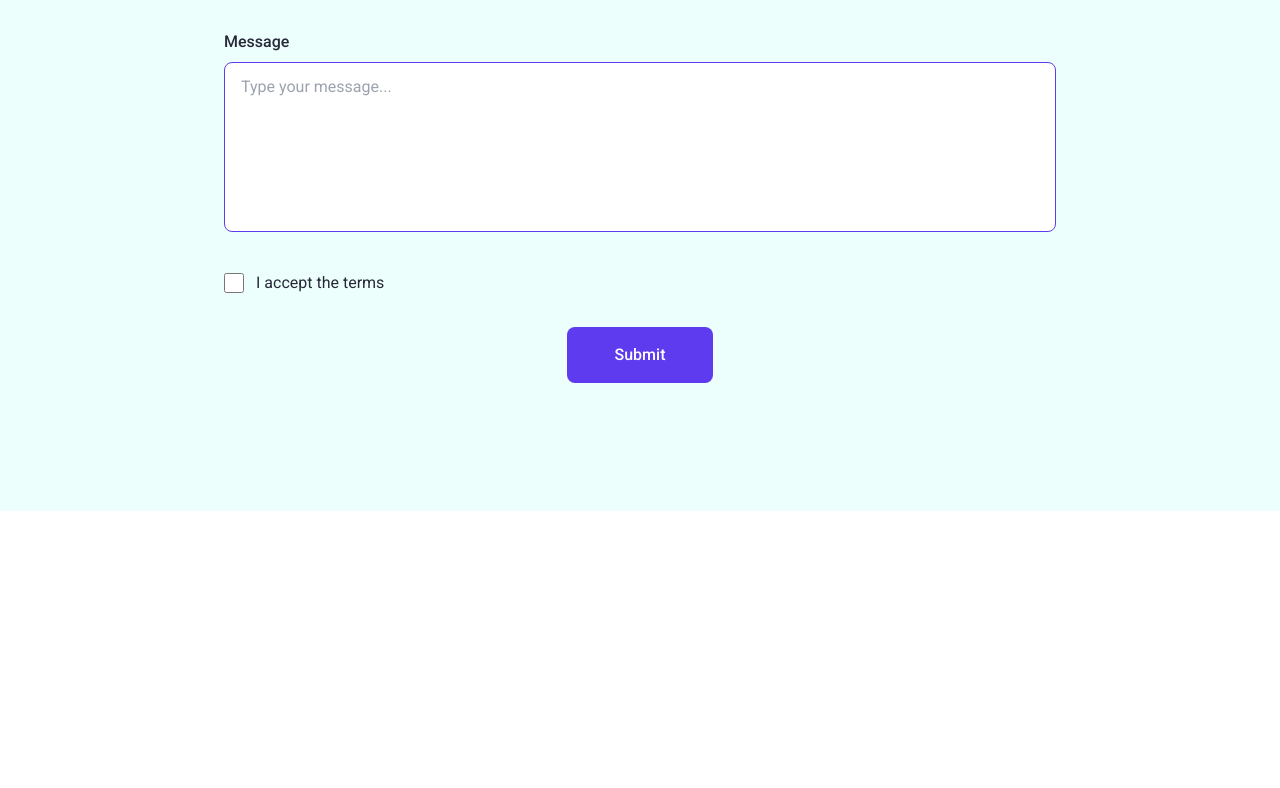
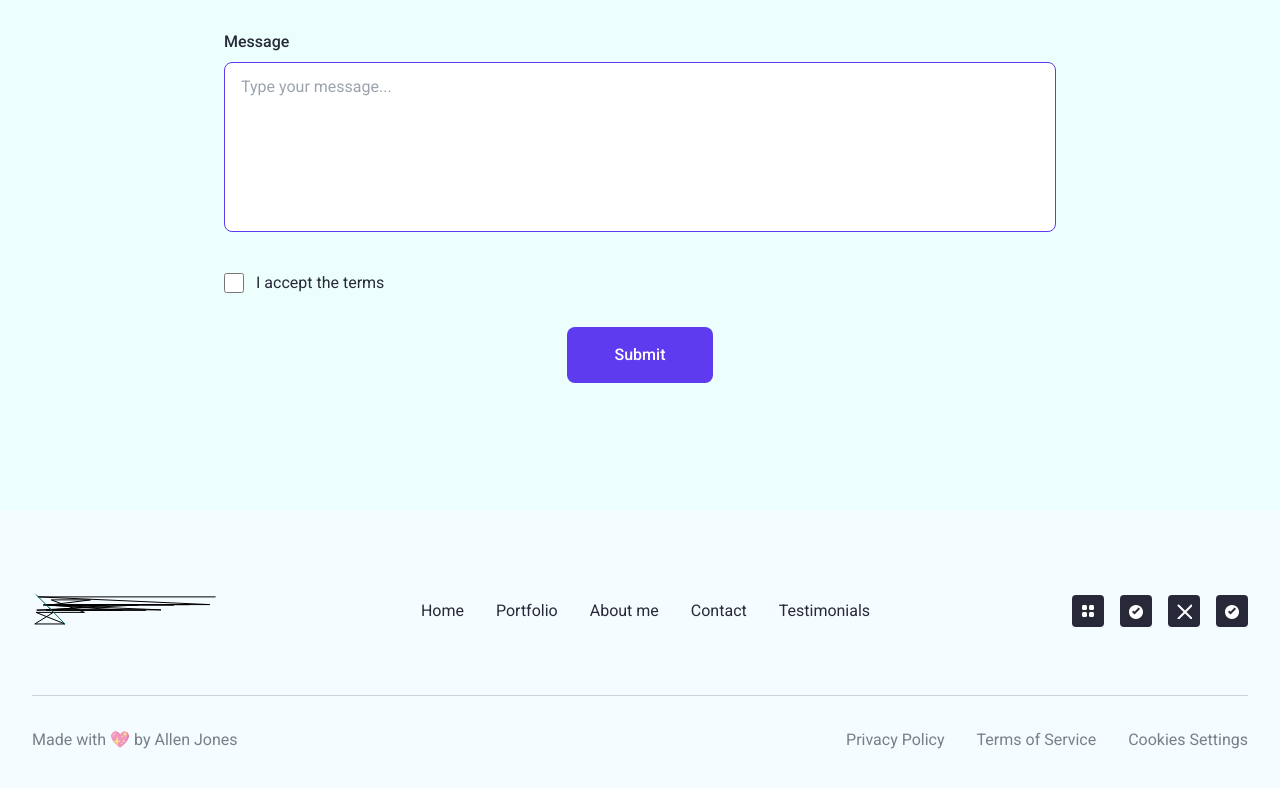
Before and after one commit to sheetrocket/nextjs-portfolio-template, a Next.js app: page / in a window 1280 px wide. Shown: the part 5051-5839 px from the top of the page. Before the commit the page ends 5562 px from the top, so only its background shows below. Built offline with nearby package versions, Linux system fonts and the light colour scheme.

Commit message:
feat: add complete footer with navigation and social links
Footer section with logo, navigation links, social media icons, and privacy links.

```diff
--- a/src/app/page.tsx
+++ b/src/app/page.tsx
@@ -5,6 +5,7 @@ import Skills from '@/components/Skills';
 import Portfolio from '@/components/Portfolio';
 import Testimonials from '@/components/Testimonials';
 import Contact from '@/components/Contact';
+import Footer from '@/components/Footer';
 
 export default function Home() {
   return (
@@ -18,6 +19,7 @@ export default function Home() {
         <Testimonials />
         <Contact />
       </div>
+      <Footer />
     </main>
   );
 }
--- /dev/null
+++ b/src/components/Footer.tsx
@@ -0,0 +1,58 @@
+export default function Footer() {
+    return (
+        <footer className="bg-light py-20">
+            <div className="max-w-7xl mx-auto px-4 sm:px-6 lg:px-8">
+                <div className="flex flex-col lg:flex-row justify-between items-center mb-16">
+                    <div className="mb-8 lg:mb-0">
+                        <svg width="187" height="40" viewBox="0 0 187 40" fill="none" xmlns="http://www.w3.org/2000/svg">
+                            <path d="M16.88 16.39L21.38 21.39H3.99L32.97 32.96H2.76L21.37 21.39H52.42L19.27 8.87H58.63L13.99 14.52H74.19L14.21 19.24H90.64L13.99 13.99H106.48L4.75 19.11H113.74L14.21 18.86H129L11.17 13.96H141.96L12.67 13.58H157.53L19.8 13.58H177.74L5.88 5.88H183.62" stroke="#000000" strokeWidth="1" />
+                            <path d="M3.99 3.48L32.97 32.96" stroke="#006B6A" strokeWidth="1" />
+                        </svg>
+                    </div>
+                    <div className="flex flex-wrap justify-center space-x-8 mb-8 lg:mb-0">
+                        <a href="#home" className="text-dark hover:text-primary transition-colors">Home</a>
+                        <a href="#portfolio" className="text-dark hover:text-primary transition-colors">Portfolio</a>
+                        <a href="#about" className="text-dark hover:text-primary transition-colors">About me</a>
+                        <a href="#contact" className="text-dark hover:text-primary transition-colors">Contact</a>
+                        <a href="#testimonials" className="text-dark hover:text-primary transition-colors">Testimonials</a>
+                    </div>
+                    <div className="flex space-x-4">
+                        <a href="#" className="w-8 h-8 bg-dark rounded flex items-center justify-center hover:bg-primary transition-colors">
+                            <svg width="16" height="16" viewBox="0 0 16 16" fill="none" xmlns="http://www.w3.org/2000/svg">
+                                <path d="M9 5.5V3.5C9 2.67 9.67 2 10.5 2H12.5C13.33 2 14 2.67 14 3.5V5.5C14 6.33 13.33 7 12.5 7H10.5C9.67 7 9 6.33 9 5.5Z" fill="white" />
+                                <path d="M2 5.5V3.5C2 2.67 2.67 2 3.5 2H5.5C6.33 2 7 2.67 7 3.5V5.5C7 6.33 6.33 7 5.5 7H3.5C2.67 7 2 6.33 2 5.5Z" fill="white" />
+                                <path d="M9 12.5V10.5C9 9.67 9.67 9 10.5 9H12.5C13.33 9 14 9.67 14 10.5V12.5C14 13.33 13.33 14 12.5 14H10.5C9.67 14 9 13.33 9 12.5Z" fill="white" />
+                                <path d="M2 12.5V10.5C2 9.67 2.67 9 3.5 9H5.5C6.33 9 7 9.67 7 10.5V12.5C7 13.33 6.33 14 5.5 14H3.5C2.67 14 2 13.33 2 12.5Z" fill="white" />
+                            </svg>
+                        </a>
+                        <a href="#" className="w-8 h-8 bg-dark rounded flex items-center justify-center hover:bg-primary transition-colors">
+                            <svg width="16" height="16" viewBox="0 0 16 16" fill="none" xmlns="http://www.w3.org/2000/svg">
+                                <path d="M8 2C4.13 2 1 5.13 1 9C1 12.87 4.13 16 8 16C11.87 16 15 12.87 15 9C15 5.13 11.87 2 8 2ZM6.5 11.5L4 9L5.41 7.59L6.5 8.68L10.59 4.59L12 6L6.5 11.5Z" fill="white" />
+                            </svg>
+                        </a>
+                        <a href="#" className="w-8 h-8 bg-dark rounded flex items-center justify-center hover:bg-primary transition-colors">
+                            <svg width="16" height="16" viewBox="0 0 16 16" fill="none" xmlns="http://www.w3.org/2000/svg">
+                                <path d="M15.5 2.5L2.5 15.5M2.5 2.5L15.5 15.5" stroke="white" strokeWidth="2" strokeLinecap="round" strokeLinejoin="round" />
+                            </svg>
+                        </a>
+                        <a href="#" className="w-8 h-8 bg-dark rounded flex items-center justify-center hover:bg-primary transition-colors">
+                            <svg width="16" height="16" viewBox="0 0 16 16" fill="none" xmlns="http://www.w3.org/2000/svg">
+                                <path d="M8 2C4.13 2 1 5.13 1 9C1 12.87 4.13 16 8 16C11.87 16 15 12.87 15 9C15 5.13 11.87 2 8 2ZM6.5 11.5L4 9L5.41 7.59L6.5 8.68L10.59 4.59L12 6L6.5 11.5Z" fill="white" />
+                            </svg>
+                        </a>
+                    </div>
+                </div>
+                <div className="border-t border-dark/20 pt-8">
+                    <div className="flex flex-col md:flex-row justify-between items-center space-y-4 md:space-y-0">
+                        <p className="text-dark/60">Made with 💖 by Allen Jones</p>
+                        <div className="flex space-x-8">
+                            <a href="#" className="text-dark/60 hover:text-primary transition-colors">Privacy Policy</a>
+                            <a href="#" className="text-dark/60 hover:text-primary transition-colors">Terms of Service</a>
+                            <a href="#" className="text-dark/60 hover:text-primary transition-colors">Cookies Settings</a>
+                        </div>
+                    </div>
+                </div>
+            </div>
+        </footer>
+    );
+}
```
